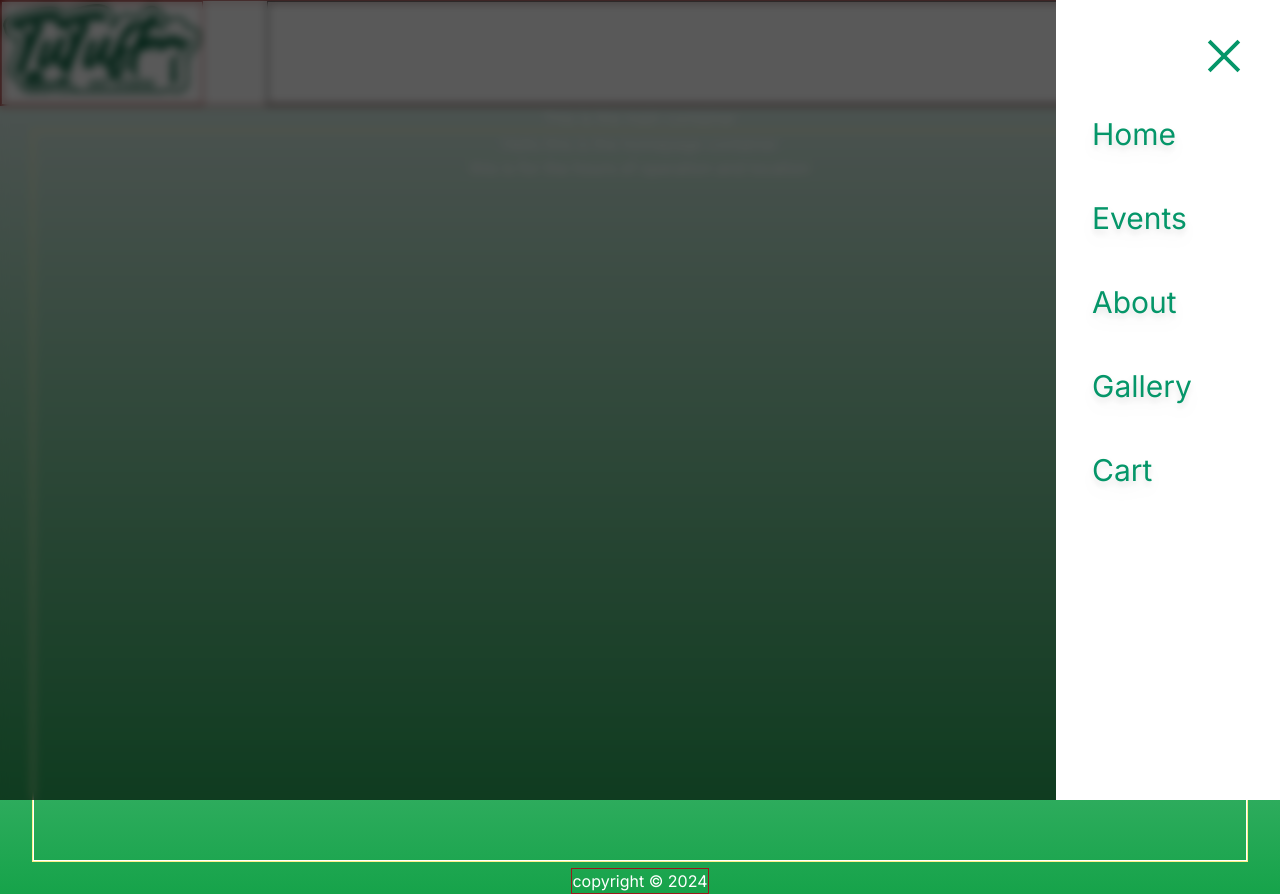
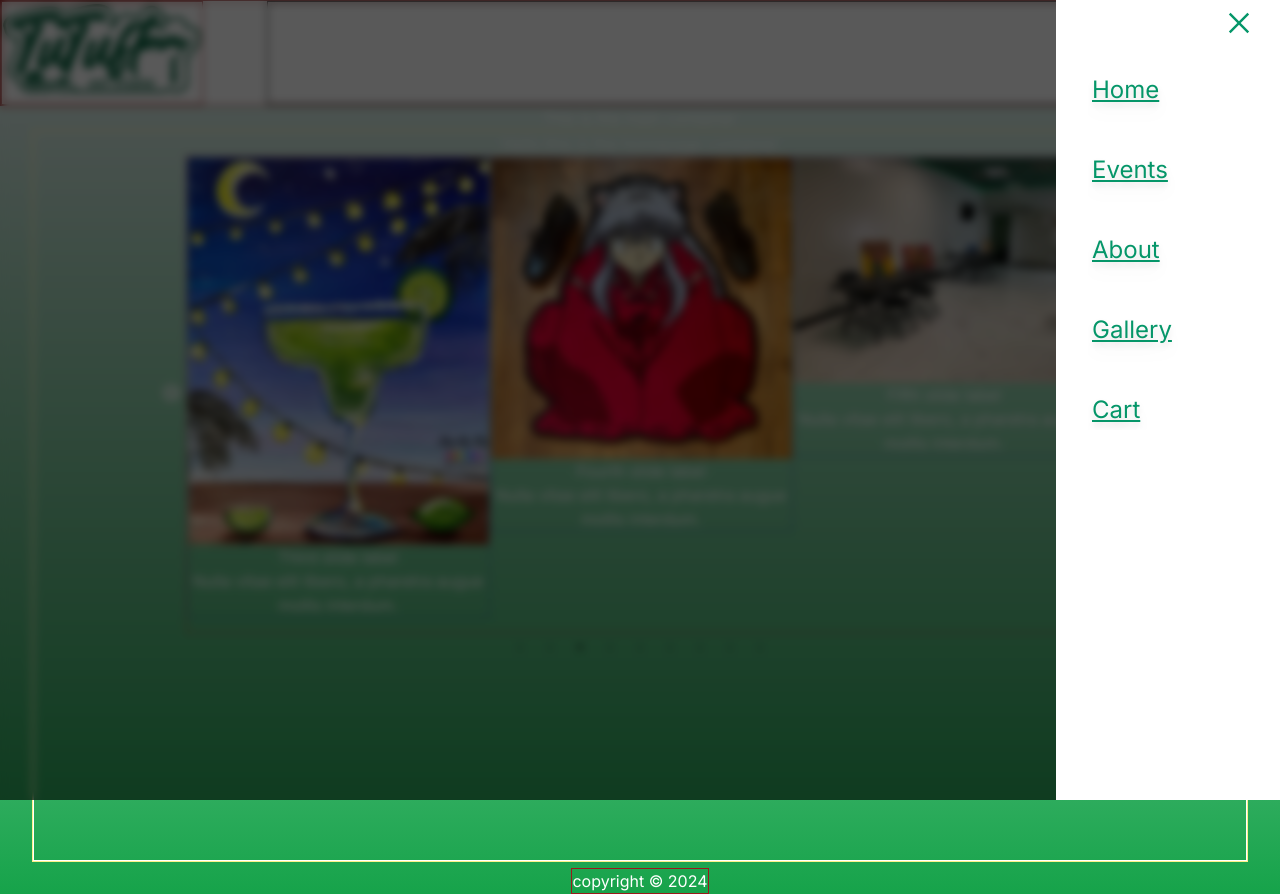
Before and after one commit to TDow520/tutuft_art_studio, a Next.js app: page / in a window 1280 px wide. Both pictures are taken after a click on the icon 1133 px from the left and 32 px from the top of the page. Built offline with nearby package versions, Linux system fonts and the light colour scheme.

Commit message:
Updated the side menu to display on top of the mapComponent and the carousel.  Was having difficulty trying to figure out where to put the Z-index for the side menu to solve the issue.  implimented on the header element on the main layout.jsx

```diff
--- a/src/app/about/mapComponent.jsx
+++ b/src/app/about/mapComponent.jsx
@@ -25,7 +25,7 @@ const MapComponent = () => {
 
     const customIcon = new L.Icon({
         iconUrl: "/neon_heart.jpg", // Adjust the icon URL as per your file structure
-        iconSize: [50, 50],
+        iconSize: [30, 50],
         iconAnchor: [25, 25]
     });
 
@@ -34,7 +34,6 @@ const MapComponent = () => {
             center={[32.331528, -86.243504]}
             zoom={18}
             style={{ height: "30vh", width: "100%" }}
-            className="z-5"
         >
             <TileLayer url="https://{s}.tile.openstreetmap.org/{z}/{x}/{y}.png" />
             <Marker position={[32.331528, -86.243504]} icon={customIcon}>
--- a/src/app/carousel/carousel.jsx
+++ b/src/app/carousel/carousel.jsx
@@ -8,6 +8,7 @@ import "slick-carousel/slick/slick-theme.css";
 
 const Carousel = () => {
     const [index, setIndex] = useState(0);
+    const [slideShow, setSlideShow] = useState(3);
 
     useEffect(() => {
         const interval = setInterval(() => {
@@ -17,152 +18,108 @@ const Carousel = () => {
         return () => clearInterval(interval);
     }, []);
 
+    // a useEffect to handl ethe resizing of the carousel when in mobile version
+    useEffect(() => {
+        const updateSlideShow = () => {
+            setSlideShow(window.innerWidth < 1000 ? 1 : 3);
+        };
+        updateSlideShow();
+        window.addEventListener("resize", updateSlideShow);
+
+        return () => window.removeEventListener("resize", updateSlideShow);
+    });
+
+    const imgs = [
+        {
+            src: "/rug_tuft2.jpeg",
+            alt: "First slide",
+            width: 1000,
+            height: 500
+        },
+        {
+            src: "/neon_heart.jpg",
+            alt: "Second slide",
+            width: 700,
+            height: 1200
+        },
+        {
+            src: "/paint-n-sip.jpeg",
+            alt: "Third slide",
+            width: 600,
+            height: 500
+        },
+        {
+            src: "/rug_tuft.jpeg",
+            alt: "Fourth slide",
+            width: 1000,
+            height: 500
+        },
+        {
+            src: "/IMG_0021.jpg",
+            alt: "Fifth slide",
+            width: 1000,
+            height: 1000
+        },
+        {
+            src: "/IMG_0022.jpg",
+            alt: "Sixth slide",
+            width: 1000,
+            height: 1000
+        },
+        {
+            src: "/IMG_0023.jpg",
+            alt: "Seventh slide",
+            width: 1000,
+            height: 1000
+        },
+        {
+            src: "/IMG_0026.jpg",
+            alt: "Eighth slide",
+            width: 1000,
+            height: 1000
+        },
+        {
+            src: "/IMG_0027.jpg",
+            alt: "Ninth slide",
+            width: 1000,
+            height: 1000
+        }
+    ];
+
+    const carouselImg = () => {
+        return imgs.map((image, index) => {
+            return <div key={index} className="flex flex-col items-center justify-center border border-dotted border-blue-800">
+                <Image
+                    src={image.src}
+                    alt={image.alt}
+                    width={image.width}
+                    height={image.height}
+                />
+                <div>
+                    <h3>{image.alt} label</h3>
+                    <p>
+                        Nulla vitae elit libero, a pharetra augue mollis
+                        interdum.
+                    </p>
+                </div>
+            </div>
+        })
+    };
+
     return (
-        <div className="border border-dashed border-red-600 w-[75%] hidden laptop:block desktop:block">
+        <div className="border border-dashed border-red-600 phone:w-[85%] w-[75%] laptop:block desktop:block">
             <Slider
                 autoplay
                 autoplaySpeed={3000}
                 dots
                 infinite
                 speed={500}
-                slidesToShow={3}
+                slidesToShow={slideShow}
                 slidesToScroll={1}
+
             >
-                <div className="flex flex-col items-center justify-center border border-dotted border-blue-800">
-                    <Image
-                        src="/rug_tuft2.jpeg"
-                        alt="First slide"
-                        width={1000}
-                        height={500}
-                    />
-                    <div>
-                        <h3>First slide label</h3>
-                        <p>
-                            Nulla vitae elit libero, a pharetra augue mollis
-                            interdum.
-                        </p>
-                    </div>
-                </div>
-                <div className="flex flex-col items-center justify-center border border-dotted border-blue-800">
-                    <Image
-                        src="/neon_heart.jpg"
-                        alt="Second slide"
-                        width={700}
-                        height={1200}
-                    />
-                    <div>
-                        <h3>Second slide label</h3>
-                        <p>
-                            Lorem ipsum dolor sit amet, consectetur adipiscing
-                            elit.
-                        </p>
-                    </div>
-                </div>
-                <div className="flex flex-col items-center justify-center border border-dotted border-blue-800">
-                    <Image
-                        src="/paint-n-sip.jpeg"
-                        alt="Third slide"
-                        width={600}
-                        height={500}
-                    />
-                    <div>
-                        <h3>Third slide label</h3>
-                        <p>
-                            Praesent commodo cursus magna, vel scelerisque nisl
-                            consectetur.
-                        </p>
-                    </div>
-                </div>
-                <div className="flex flex-col items-center justify-center border border-dotted border-blue-800">
-                    <Image
-                        src="/rug_tuft.jpeg"
-                        alt="Fourth slide"
-                        width={1000}
-                        height={500}
-                    />
-                    <div>
-                        <h3>Fourth slide label</h3>
-                        <p>
-                            Nulla vitae elit libero, a pharetra augue mollis
-                            interdum.
-                        </p>
-                    </div>
-                </div>
-                <div className="flex flex-col items-center justify-center border border-dotted border-blue-800">
-                    <Image
-                        src="/IMG_0021.jpg"
-                        alt="Fifth slide"
-                        width={1000}
-                        height={1000}
-                    />
-                    <div>
-                        <h3>Fifth slide label</h3>
-                        <p>
-                            Nulla vitae elit libero, a pharetra augue mollis
-                            interdum.
-                        </p>
-                    </div>
-                </div>
-                <div className="flex flex-col items-center justify-center border border-dotted border-blue-800">
-                    <Image
-                        src="/IMG_0022.jpg"
-                        alt="Sixth slide"
-                        width={1000}
-                        height={1000}
-                    />
-                    <div>
-                        <h3>Sixth slide label</h3>
-                        <p>
-                            Nulla vitae elit libero, a pharetra augue mollis
-                            interdum.
-                        </p>
-                    </div>
-                </div>
-                <div className="flex flex-col items-center justify-center border border-dotted border-blue-800">
-                    <Image
-                        src="/IMG_0023.jpg"
-                        alt="Seventh slide"
-                        width={1000}
-                        height={1000}
-                    />
-                    <div>
-                        <h3>Seventh slide label</h3>
-                        <p>
-                            Nulla vitae elit libero, a pharetra augue mollis
-                            interdum.
-                        </p>
-                    </div>
-                </div>
-                <div className="flex flex-col items-center justify-center border border-dotted border-blue-800">
-                    <Image
-                        src="/IMG_0026.jpg"
-                        alt="Eighth slide"
-                        width={1000}
-                        height={1000}
-                    />
-                    <div>
-                        <h3>Eighth slide label</h3>
-                        <p>
-                            Nulla vitae elit libero, a pharetra augue mollis
-                            interdum.
-                        </p>
-                    </div>
-                </div>
-                <div className="flex flex-col items-center justify-center border border-dotted border-blue-800">
-                    <Image
-                        src="/IMG_0027.jpg"
-                        alt="Ninth slide"
-                        width={1000}
-                        height={1000}
-                    />
-                    <div>
-                        <h3>Ninth slide label</h3>
-                        <p>
-                            Nulla vitae elit libero, a pharetra augue mollis
-                            interdum.
-                        </p>
-                    </div>
-                </div>
+                {carouselImg()}
+
             </Slider>
         </div>
     );
--- a/src/app/globals.css
+++ b/src/app/globals.css
@@ -26,3 +26,9 @@ body {
     text-wrap: balance;
   }
 }
+
+.leaflet-wrap{
+  z-index: 10;
+  width: 100%;
+  height: 30vh;
+}
--- a/src/app/layout.jsx
+++ b/src/app/layout.jsx
@@ -1,26 +1,31 @@
-import { Inter } from "next/font/google";
-import NavBanner from "./NavBanner";
-import "./globals.css";
-import "leaflet/dist/leaflet.css";
-import { SpeedInsights } from "@vercel/speed-insights/next";
-import { CartProvider } from "./cart/cartContext";
+// Importing necessary modules and components
+import { Inter } from "next/font/google"; // Google font
+import NavBanner from "./NavBanner"; // Navigation banner component
+import "./globals.css"; // Global styles
+import "leaflet/dist/leaflet.css"; // Leaflet for maps styling
+import { SpeedInsights } from "@vercel/speed-insights/next"; // Speed insights for performance
+import { CartProvider } from "./cart/cartContext"; // Context provider for cart functionality
 
-const inter = Inter({ subsets: ["latin"] });
-const currentDate = new Date();
+const inter = Inter({ subsets: ["latin"] }); // Load Inter font with Latin subset
+const currentDate = new Date(); // Current date instance
 
+// Metadata for SEO purposes
 export const metadata = {
-    title: "TuTuft, LLC.",
-    description: "Generated by create next app"
+    title: "TuTuft, LLC.", // Title of the site
+    description: "Generated by create next app" // Description
 };
+
+// Root layout component that wraps around children components
 const RootLayout = ({ children }) => {
-    let year = currentDate.getFullYear();
+    let year = currentDate.getFullYear(); //Current year for the footer
 
+    // Component rendering
     return (
         <CartProvider>
             <html lang="en">
                 <body className={` ${inter.className} `}>
                     <div className="flex flex-col items-center text-center bg-gradient-to-b to-green-600 from-slate-100">
-                        <header className="w-full bg-white">
+                        <header className="w-full bg-white z-50">
                             <NavBanner />
                         </header>
                         This is the main container
--- a/src/app/nav-links.jsx
+++ b/src/app/nav-links.jsx
@@ -1,36 +1,27 @@
+// Ensuring this code runs on the client side
 "use client";
 
-import Link from "next/link";
-import Image from "next/image";
-import { FiMenu } from "react-icons/fi";
-import { AiOutlineShoppingCart, AiOutlineClose } from "react-icons/ai";
-import { usePathname } from "next/navigation";
-import { useState } from "react";
+// Importing necessary modules and components
+import Link from "next/link"; // Next.js link component
+import Image from "next/image"; // Next.js image component
+import { FiMenu } from "react-icons/fi"; // Menu icon
+import { AiOutlineShoppingCart, AiOutlineClose } from "react-icons/ai"; // Shopping cart and close icons
+import { usePathname } from "next/navigation"; // Hook for current pathname
+import { useState } from "react"; // useState hook from React
 
+// Navigation links data
 const links = [
-    {
-        name: "Home",
-        href: "/"
-    },
-    {
-        name: "Events",
-        href: "/upcoming"
-    },
-    {
-        name: "About",
-        href: "/about"
-    },
-    {
-        name: "Gallery",
-        href: "/gallery"
-    },
-    {
-        name: "Cart",
-        href: "/cart"
-    }
+    { name: "Home", href: "/" },
+    { name: "Events", href: "/upcoming" },
+    { name: "About", href: "/about" },
+    { name: "Gallery", href: "/gallery" },
+    { name: 'Cart', href: '/cart'}
+    // Additional links can be added here
 ];
 
+// Navigation links component
 export default function NavLinks() {
+    // State and logic will be added here for handling mobile menu, etc.
     const currentPath = usePathname();
     const [showMenu, setShowMenu] = useState(false);
 
@@ -73,25 +64,25 @@ export default function NavLinks() {
                 {/* This is the side menu section */}
                 {/* this needs to hide when showMenu is false */}
                 {showMenu && (
-                    <div className="fixed h-full w-screen laptop:hidden desktop:hidden bg-black/65 backdrop-blur-sm top-0 left-0 ">
-                        <section className="text-emerald-600 bg-white  flex-col absolute right-0 top-0 z-50  h-screen p-8 gap-8 transition duration-300 ease-in-out w-56 ">
+                    <div className="fixed z-auto h-full w-screen laptop:hidden desktop:hidden bg-black/65 backdrop-blur-sm top-0 left-0 ">
+                        <section className="text-emerald-600 bg-white flex-col absolute right-0 top-0 h-screen p-8 gap-8 transition duration-300 ease-in-out w-56 phone:text-m">
                             {/* insert the x icon as abutton to close the menu */}
 
                             <AiOutlineClose
                                 onClick={() => setShowMenu(false)}
-                                className=" mt-0 mb-8 ml-[70%] text-5xl cursor-pointer hover:text-bold"
+                                className=" mt-[-15%] mb-8 ml-[85%] text-3xl cursor-pointer hover:text-bold"
                             />
 
                             {/* inputs the menu selections */}
-                            <div className="flex flex-col gap-10">
+                            <div className="flex flex-col gap-10 scroll-m-2 overflow-y-auto">
                                 {links.map((link, index) => (
                                     <Link key={index} href={link.href}>
                                         <div
-                                            className={`flex flex-row m-1 drop-shadow-lg text-3xl ${
+                                            className={`flex flex-row m-1 drop-shadow-lg text-2xl ${
                                                 currentPath === link.href
                                                     ? "active"
                                                     : ""
-                                            } hover:font-bold hover:text-emerald-800 hover:underline`}
+                                            } underline`}
                                             onClick={handleCloseMenu} // Close the menu when any link is clicked
                                         >
                                             {link.name}
@@ -105,4 +96,4 @@ export default function NavLinks() {
             </nav>
         </div>
     );
-}
+};
--- a/src/app/page.jsx
+++ b/src/app/page.jsx
@@ -1,13 +1,13 @@
+// Importing necessary components
+import Carousel from "./carousel/carousel"; // Carousel component for slides
 
-import Carousel from "./carousel/carousel";
-
-
+// Home page component
 export default function Home() {
     return (
         <div className="flex flex-col border items-center border-white text-center mx-[.5%] h-[91.25vh] w-full">
+            {/* Home page content */}
             <p>Hello this is the homepage container</p>
-            <div>this is for the hours of operation and location</div>
-
+            {/* Carousel component */}
             <Carousel />
         </div>
     );
--- a/src/app/upcoming/popUpModal.jsx
+++ b/src/app/upcoming/popUpModal.jsx
@@ -39,9 +39,6 @@ const EventModal = ({ event, visible, onClose }) => {
         }
     };
 
-    // Assuming displayEventImg function exists elsewhere in your code
-    // Make sure to define or import it if you need to display event images
-
     if (popUpVisible) {
         return (
             <div
@@ -50,8 +47,7 @@ const EventModal = ({ event, visible, onClose }) => {
                 onClick={backdropClick}
             >
                 <div className="flex flex-col items-center bg-emerald-200 p-2 w-[55%] h-[65%] overflow-y-auto rounded-xl text-yellow-700 font-bold text-xl text-center">
-                    {/* Assuming displayEventImg is correctly implemented */}
-                    {/* {displayEventImg(event.date)} */}
+
                     <h1 className=" flex flex-col text-[175%] my-[2%]">
                         {event.title}
                     </h1>
```
Also changed, not shown: src/app/NavBanner.jsx (+7 -5 lines), src/app/about/page.jsx (+27 -43 lines), src/app/nav_banner/layout.jsx (deleted, +0 -12 lines).
